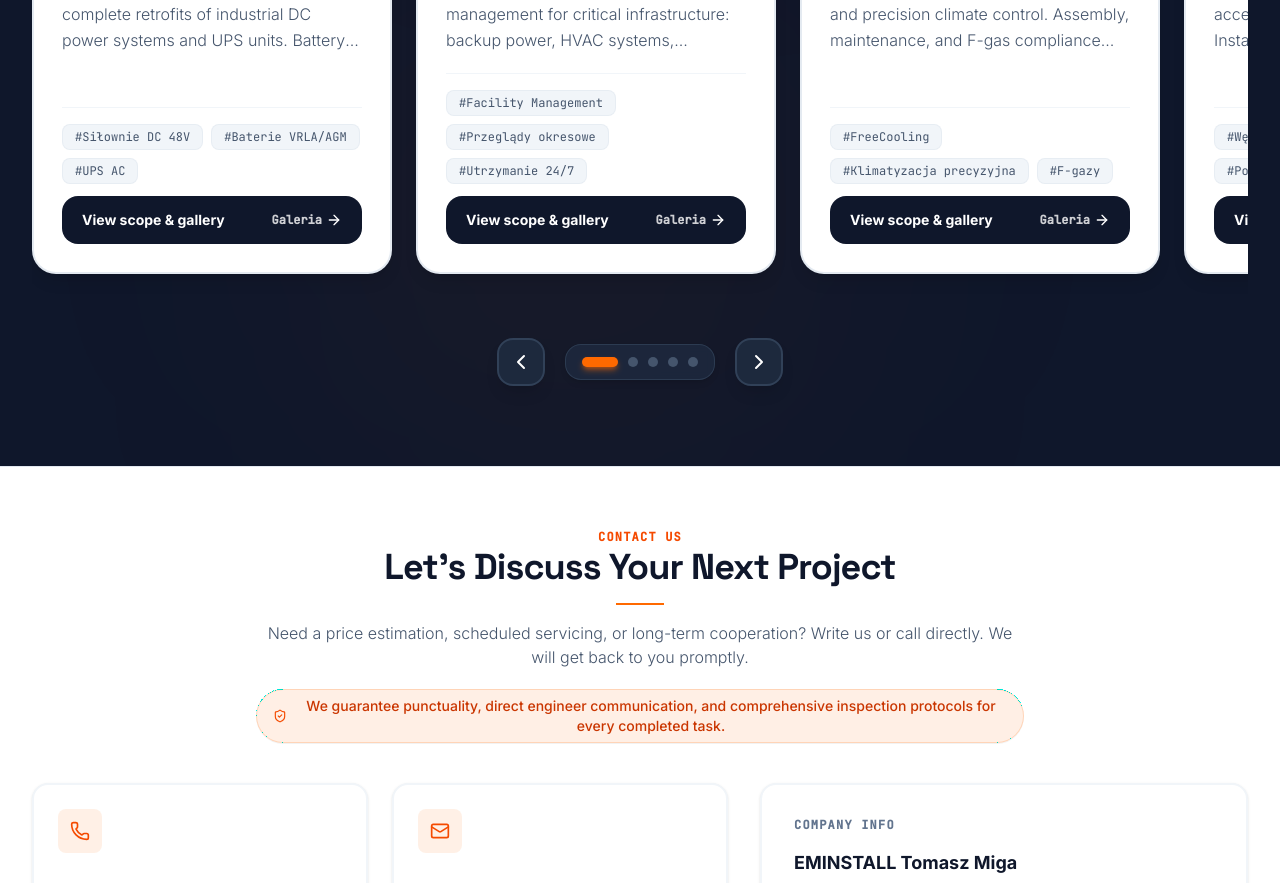
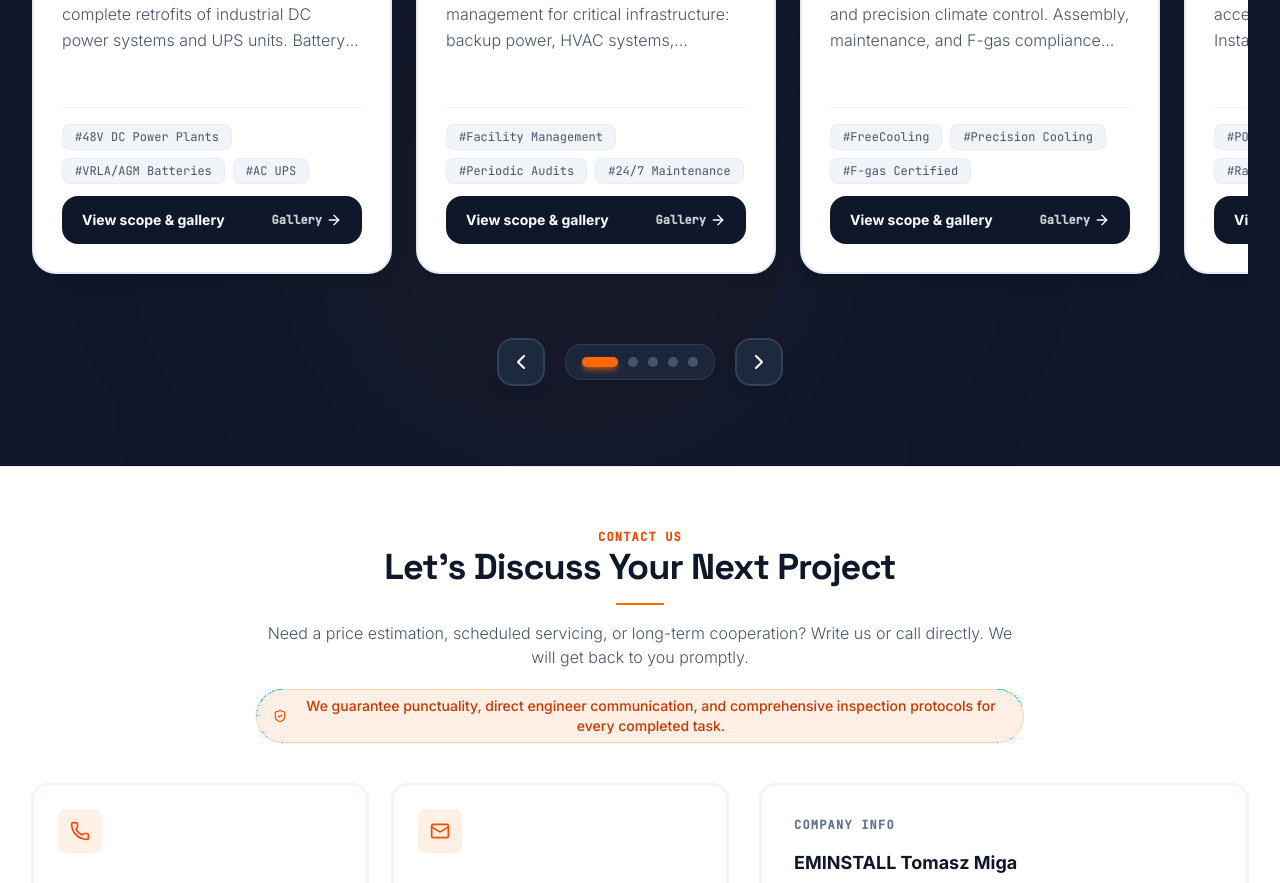
Before and after one commit to wmiga5/Eminstall-website, a React (Vite) app: page / in a window 1280 px wide. Shown: the part 2226-3109 px from the top of the page. Built offline with nearby package versions, Linux system fonts and the light colour scheme.

Commit message:
fix(i18n): tlumaczenie etykiety Galeria oraz hasztagow na kartach i w modalu dla PL/EN/DE

```diff
--- a/src/components/WorkScope/WorkScopeCard.tsx
+++ b/src/components/WorkScope/WorkScopeCard.tsx
@@ -117,7 +117,7 @@ export const WorkScopeCard: React.FC<WorkScopeCardProps> = ({
         {/* Tech tags & Compact Prominent Action Bar */}
         <div className="space-y-3 pt-3 sm:pt-4 border-t border-slate-100">
           <div className="flex flex-wrap gap-1.5 sm:gap-2">
-            {item.tags.slice(0, 3).map((tag, idx) => (
+            {(translation.tags || item.tags).slice(0, 3).map((tag, idx) => (
               <span
                 key={idx}
                 className="px-2 py-0.5 sm:px-3 sm:py-1 rounded-md sm:rounded-lg text-[10px] sm:text-xs font-mono text-slate-600 bg-slate-100 group-hover:bg-orange-50 group-hover:text-orange-700 transition-colors border border-slate-200/60"
@@ -131,7 +131,9 @@ export const WorkScopeCard: React.FC<WorkScopeCardProps> = ({
           <div className="w-full py-2.5 px-4 sm:py-3.5 sm:px-5 rounded-xl sm:rounded-2xl bg-slate-900 text-white font-bold text-xs sm:text-sm flex items-center justify-between group-hover:bg-orange-600 group-hover:shadow-lg transition-all duration-300">
             <span>{sectionTranslation.viewDetails}</span>
             <div className="flex items-center gap-1">
-              <span className="text-[11px] sm:text-xs font-mono opacity-80 group-hover:opacity-100">Galeria</span>
+              <span className="text-[11px] sm:text-xs font-mono opacity-80 group-hover:opacity-100">
+                {sectionTranslation.galleryLabel || 'Galeria'}
+              </span>
               <ArrowRight className="w-3.5 h-3.5 sm:w-4 sm:h-4 transform group-hover:translate-x-1.5 transition-transform" />
             </div>
           </div>
--- a/src/components/WorkScope/WorkScopeModal.tsx
+++ b/src/components/WorkScope/WorkScopeModal.tsx
@@ -251,7 +251,7 @@ export const WorkScopeModal: React.FC<WorkScopeModalProps> = ({
               {/* Technology tags */}
               <div className="pt-2">
                 <div className="flex flex-wrap gap-2">
-                  {item.tags.map((tag, i) => (
+                  {(translation.tags || item.tags).map((tag, i) => (
                     <span
                       key={i}
                       className="px-3 py-1 rounded-lg text-xs font-mono font-medium bg-slate-100 text-slate-700 border border-slate-200/80"
--- a/src/components/WorkScope/types.ts
+++ b/src/components/WorkScope/types.ts
@@ -17,6 +17,7 @@ export interface WorkScopeItemTranslation {
   scopeList: string[];
   specifications?: string;
   targetSector?: string;
+  tags?: string[];
 }
 
 export interface WorkScopeSectionTranslation {
@@ -27,6 +28,7 @@ export interface WorkScopeSectionTranslation {
   closeDetails: string;
   galleryTitle: string;
   galleryCount: string;
+  galleryLabel?: string;
   noPhotosNotice: string;
   noPhotosDesc: string;
   scopeListTitle: string;
--- a/src/locales/de.json
+++ b/src/locales/de.json
@@ -28,6 +28,7 @@
     "closeDetails": "Details schließen",
     "galleryTitle": "Detaillierter technischer Leistungsumfang",
     "galleryCount": "Projektfotos",
+    "galleryLabel": "Galerie",
     "noPhotosNotice": "Fotodokumentation in Vorbereitung",
     "noPhotosDesc": "Fotos und Fallstudien zu diesen technischen Projekten werden in Kürze in unserem Portfolio veröffentlicht.",
     "scopeListTitle": "Ausgeführte Leistungsschritte",
@@ -55,7 +56,8 @@
           "Regelmäßige technische Inspektionen und Wartung von USV- und Notstromanlagen"
         ],
         "specifications": "48V DC / 230V / 400V AC Systeme; Professionelle Prüfprotokolle",
-        "targetSector": "Mobilfunk-Basisstationen, Telekommunikationsknoten, Serverräume und Sendeanlagen"
+        "targetSector": "Mobilfunk-Basisstationen, Telekommunikationsknoten, Serverräume und Sendeanlagen",
+        "tags": ["48V DC-Stromversorgungen", "VRLA/AGM-Batterien", "AC-USV", "Widerstandsmessung"]
       },
       "reactive-power": {
         "badge": "Blindleistungskompensation",
@@ -70,7 +72,8 @@
           "Instandsetzung und Austausch verschlissener Schütze und Kondensatorstufen"
         ],
         "specifications": "Verdrosselte Kondensatorstufen; Integrierter Überstrom- und Übertemperaturschutz; Mikroprozessor-Regelung",
-        "targetSector": "Infrastrukturknoten, Sendestationen, Fertigungs- und Industrieanlagen"
+        "targetSector": "Infrastrukturknoten, Sendestationen, Fertigungs- und Industrieanlagen",
+        "tags": ["Blindleistung", "Automatische Kompensation", "Drosseln & Filter", "Energieeffizienz"]
       },
       "freecooling-hvac": {
         "badge": "HVAC & FreeCooling",
@@ -84,7 +87,8 @@
           "Zertifizierte Dichtheitsprüfungen und Kältekreislauf-Inspektionen (F-Gase-zertifiziert)"
         ],
         "specifications": "Präzisionsklimageräte; Drehzahlgeregelte EC-Ventilatoren; Kassettenfilterklassen F7 / G4",
-        "targetSector": "Technikcontainer, Serverräume, Glasfaserknoten und Rechenzentren"
+        "targetSector": "Technikcontainer, Serverräume, Glasfaserknoten und Rechenzentren",
+        "tags": ["FreeCooling", "Präzisionsklimatisierung", "F-Gase zertifiziert", "Lüftung"]
       },
       "telecom-containers": {
         "badge": "Container & Infrastruktur",
@@ -99,7 +103,8 @@
           "Zutrittskontrollsysteme, Brandmelde- und Umweltüberwachungssensoren"
         ],
         "specifications": "Hochbelastbare modulare Bodenplatten; Stahlunterkonstruktionen;",
-        "targetSector": "Netzknoten, modulare Mobilfunkcontainer, modulare Serverräume"
+        "targetSector": "Netzknoten, modulare Mobilfunkcontainer, modulare Serverräume",
+        "tags": ["POP-Knoten", "Technikcontainer", "Doppelböden", "Kabeltrassen"]
       },
       "switchboards": {
         "badge": "Schaltanlagenbau & Prüfung",
@@ -114,7 +119,8 @@
           "Erstellung vollständiger Revisionsdokumentationen, Prüf- und Abnahmeprotokolle sowie der CE-Konformitätserklärung"
         ],
         "specifications": "Schutzarten bis IP65; Modulare Marken-Schaltgeräte; Konformität mit DIN EN 61439",
-        "targetSector": "Sendeanlagen, Industrieautomationsschränke und Energieverteiler kritischer Infrastrukturen"
+        "targetSector": "Sendeanlagen, Industrieautomationsschränke und Energieverteiler kritischer Infrastrukturen",
+        "tags": ["Schaltschrankbau", "Stromverteilung", "SEP-Messungen", "Abnahmeprotokolle"]
       },
       "facility-maintenance": {
         "badge": "Facility Management",
@@ -129,7 +135,8 @@
           "Dringliche Störungsbeseitigung im Havariefall"
         ],
         "specifications": "Hohe Rufbereitschaft; Dedizierte SLA-Protokolle; Vollständige digitale Einsatzberichte",
-        "targetSector": "Mobilfunk-Basisstationen, Richtfunkstandorte und unbemannte Technikstützpunkte"
+        "targetSector": "Mobilfunk-Basisstationen, Richtfunkstandorte und unbemannte Technikstützpunkte",
+        "tags": ["Facility Management", "Wiederkehrende Prüfungen", "24/7-Wartung", "Kritische Infrastruktur"]
       },
       "industrial-lines": {
         "badge": "Industrie & Automation",
@@ -144,7 +151,8 @@
           "Messungen nach DGUV V3 und technische Unterstützung während der Inbetriebnahme"
         ],
         "specifications": "Industriekabeltrassen; Maschinenanschluss bis 1000V; Konformität mit Maschinenrichtlinie",
-        "targetSector": "Produktionswerke, automatisierte Fabriken, Verarbeitungshallen und Schwerindustrie"
+        "targetSector": "Produktionswerke, automatisierte Fabriken, Verarbeitungshallen und Schwerindustrie",
+        "tags": ["Industrieinstallationen", "Montage von Fertigungslinien", "Maschinenverkabelung", "Verlagerungen"]
       }
     }
   },
--- a/src/locales/en.json
+++ b/src/locales/en.json
@@ -28,6 +28,7 @@
     "closeDetails": "Close details",
     "galleryTitle": "Detailed technical scope",
     "galleryCount": "Project photos",
+    "galleryLabel": "Gallery",
     "noPhotosNotice": "Photo documentation in preparation",
     "noPhotosDesc": "Photographs and case studies from these technical projects will soon be published in our portfolio.",
     "scopeListTitle": "Scope of completed work",
@@ -55,7 +56,8 @@
           "Periodic technical inspections and preventive maintenance for critical UPS systems"
         ],
         "specifications": "48V DC / 230V / 400V AC systems; Professional measurement test reports",
-        "targetSector": "Cellular base stations, telecom transmission nodes, server rooms, and broadcast facilities"
+        "targetSector": "Cellular base stations, telecom transmission nodes, server rooms, and broadcast facilities",
+        "tags": ["48V DC Power Plants", "VRLA/AGM Batteries", "AC UPS", "Resistance Testing"]
       },
       "reactive-power": {
         "badge": "Power Factor Correction",
@@ -70,7 +72,8 @@
           "Routine servicing and replacement of aged capacitor switching contactors"
         ],
         "specifications": "Capacitor banks with detuned filter reactors; Overcurrent & thermal protection; Automatic microprocessor controller",
-        "targetSector": "Technical infrastructure nodes, transmission stations, and industrial manufacturing plants"
+        "targetSector": "Technical infrastructure nodes, transmission stations, and industrial manufacturing plants",
+        "tags": ["Reactive Power", "Automatic Compensation", "Chokes & Filters", "Energy Efficiency"]
       },
       "freecooling-hvac": {
         "badge": "HVAC & FreeCooling",
@@ -84,7 +87,8 @@
           "Certified refrigerant leak detection and system performance audits (F-gas compliant)"
         ],
         "specifications": "Precision cooling units; Variable speed EC electronically commutated fans; Integrated F7/G4 cassette filtration",
-        "targetSector": "Telecommunication containers, server rooms, optical fiber nodes, and data centers"
+        "targetSector": "Telecommunication containers, server rooms, optical fiber nodes, and data centers",
+        "tags": ["FreeCooling", "Precision Cooling", "F-gas Certified", "Ventilation"]
       },
       "telecom-containers": {
         "badge": "Containers & Infrastructure",
@@ -99,7 +103,8 @@
           "Access control, environmental telemetry sensors, and automated fire detection systems"
         ],
         "specifications": "Heavy-load modular floor panels; Structural galvanized steel support frames;",
-        "targetSector": "Access nodes, containerized telecom stations, modular server rooms"
+        "targetSector": "Access nodes, containerized telecom stations, modular server rooms",
+        "tags": ["POP Nodes", "Technical Containers", "Raised Floors", "Cable Pathways"]
       },
       "switchboards": {
         "badge": "Prefabrication & Testing",
@@ -114,7 +119,8 @@
           "Preparation of complete as-built documentation, routine inspection and acceptance test reports, and CE Declaration of Conformity"
         ],
         "specifications": "Ingress protection up to IP65; Certified modular & compact switchgear; Compliance with IEC/EN 61439",
-        "targetSector": "Transmission sites, industrial automation cabinets, and infrastructure power distribution"
+        "targetSector": "Transmission sites, industrial automation cabinets, and infrastructure power distribution",
+        "tags": ["Switchboard Prefabrication", "Power Distribution", "SEP Electrical Tests", "Commissioning Protocols"]
       },
       "facility-maintenance": {
         "badge": "Facility Management",
@@ -129,7 +135,8 @@
           "Urgent emergency response to technical faults"
         ],
         "specifications": "High-readiness technical availability; Dedicated SLA procedures; Full digital inspection reporting",
-        "targetSector": "Distributed cellular towers, broadcast retransmission sites, and unstaffed technical nodes"
+        "targetSector": "Distributed cellular towers, broadcast retransmission sites, and unstaffed technical nodes",
+        "tags": ["Facility Management", "Periodic Audits", "24/7 Maintenance", "Critical Infrastructure"]
       },
       "industrial-lines": {
         "badge": "Industrial & Automation",
@@ -144,7 +151,8 @@
           "Post-assembly electrical verification and technical support during line commissioning"
         ],
         "specifications": "Heavy-duty industrial cable containment; Machine power supply up to 1000V; Compliance with Machinery Directive",
-        "targetSector": "Manufacturing plants, automated factories, processing halls, and industrial facilities"
+        "targetSector": "Manufacturing plants, automated factories, processing halls, and industrial facilities",
+        "tags": ["Industrial Installations", "Production Line Assembly", "Machine Wiring", "Relocations"]
       }
     }
   },
--- a/src/locales/pl.json
+++ b/src/locales/pl.json
@@ -28,6 +28,7 @@
     "closeDetails": "Zamknij szczegóły",
     "galleryTitle": "Szczegółowy opis techniczny",
     "galleryCount": "Zdjęcia z realizacji",
+    "galleryLabel": "Galeria",
     "noPhotosNotice": "Dokumentacja fotograficzna w przygotowaniu",
     "noPhotosDesc": "Zdjęcia i dokumentacja techniczna z tych prac zostaną wkrótce opublikowane w naszym portfolio.",
     "scopeListTitle": "Zakres zrealizowanych prac",
@@ -55,7 +56,8 @@
           "Okresowe przeglądy techniczne systemów zasilania awaryjnego i UPS"
         ],
         "specifications": "Systemy napięcia 48V DC / 230V / 400V AC; Profesjonalne protokoły pomiarowe",
-        "targetSector": "Stacje bazowe, węzły transmisyjne, serwerownie i obiekty nadawcze"
+        "targetSector": "Stacje bazowe, węzły transmisyjne, serwerownie i obiekty nadawcze",
+        "tags": ["Siłownie DC 48V", "Baterie VRLA/AGM", "UPS AC", "Pomiary rezystancji"]
       },
       "reactive-power": {
         "badge": "Kompensacja Mocy Biernej",
@@ -70,7 +72,8 @@
           "Serwis i wymiana wyeksploatowanych członów kompensacyjnych"
         ],
         "specifications": "Baterie kondensatorów ze stopniami dławikowymi; Zabezpieczenia nadprądowe; Automatyczny regulator cyfrowy",
-        "targetSector": "Węzły infrastruktury technicznej, stacje transmisyjne, zakłady produkcyjne"
+        "targetSector": "Węzły infrastruktury technicznej, stacje transmisyjne, zakłady produkcyjne",
+        "tags": ["Moc bierna", "Automatyczna kompensacja", "Dławiki & Filtry", "Efektywność"]
       },
       "freecooling-hvac": {
         "badge": "HVAC & FreeCooling",
@@ -84,7 +87,8 @@
           "Certyfikowane przeglądy szczelności i sprawności układów chłodniczych (F-gazy)"
         ],
         "specifications": "Klimatyzatory precyzyjne; Wentylatory EC o regulowanej prędkości; Zintegrowane filtry kasetowe F7/G4",
-        "targetSector": "Kontenery technologiczne, serwerownie, węzły światłowodowe, centra przetwarzania danych"
+        "targetSector": "Kontenery technologiczne, serwerownie, węzły światłowodowe, centra przetwarzania danych",
+        "tags": ["FreeCooling", "Klimatyzacja precyzyjna", "F-gazy", "Wentylacja"]
       },
       "telecom-containers": {
         "badge": "Kontenery & Infrastruktura",
@@ -99,7 +103,8 @@
           "Systemy kontroli dostępu, sygnalizacji pożaru i monitoringu parametrów środowiskowych"
         ],
         "specifications": "Modułowe płyty podłogowe o wysokiej nośności; Stalowe konstrukcje wsporcze;",
-        "targetSector": "Węzły dostępowe, telekomunikacyjne stacje kontenerowe, serwerownie modułowe"
+        "targetSector": "Węzły dostępowe, telekomunikacyjne stacje kontenerowe, serwerownie modułowe",
+        "tags": ["Węzły POP", "Kontenery techniczne", "Podłogi podniesione", "Korytowanie"]
       },
       "switchboards": {
         "badge": "Prefabrykacja & SEP",
@@ -114,7 +119,8 @@
           "Sporządzanie kompletnej dokumentacji powykonawczej, protokołów badań i pomiarów odbiorczych oraz Deklaracji Zgodności CE"
         ],
         "specifications": "Stopień ochrony IP do IP65; Aparatura modułowa i kompaktowa renomowanych marek; Zgodność z PN-EN 61439",
-        "targetSector": "Obiekty nadawcze, przemysłowe szafy sterownicze, rozdzielnice zasilające infrastruktury technicznej"
+        "targetSector": "Obiekty nadawcze, przemysłowe szafy sterownicze, rozdzielnice zasilające infrastruktury technicznej",
+        "tags": ["Prefabrykacja rozdzielnic", "Szafy zasilające", "Pomiary SEP", "Protokoły odbiorcze"]
       },
       "facility-maintenance": {
         "badge": "Facility Management",
@@ -129,7 +135,8 @@
           "Reagowanie na awarie w trybie pilnym"
         ],
         "specifications": "Gotowość serwisowa; Dedykowane procedury SLA; Pełne raportowanie elektroniczne z każdego przeglądu",
-        "targetSector": "Rozproszone stacje bazowe, punkty retransmisyjne, obiekty bezobsługowe"
+        "targetSector": "Rozproszone stacje bazowe, punkty retransmisyjne, obiekty bezobsługowe",
+        "tags": ["Facility Management", "Przeglądy okresowe", "Utrzymanie 24/7", "Infrastruktura krytyczna"]
       },
       "industrial-lines": {
         "badge": "Przemysł & Automatyka",
@@ -144,7 +151,8 @@
           "Pomiary powykonawcze i asysta techniczna podczas rozruchu technologicznego"
         ],
         "specifications": "Trasy kablowe przemysłowe; Zasilanie maszyn do 1000V; Zgodność z dyrektywą maszynową",
-        "targetSector": "Zakłady produkcyjne, fabryki, hale przetwórcze i obiekty przemysłu ciężkiego"
+        "targetSector": "Zakłady produkcyjne, fabryki, hale przetwórcze i obiekty przemysłu ciężkiego",
+        "tags": ["Instalacje przemysłowe", "Montaż linii technologicznych", "Okablowanie maszyn", "Relokacje"]
       }
     }
   },
```
